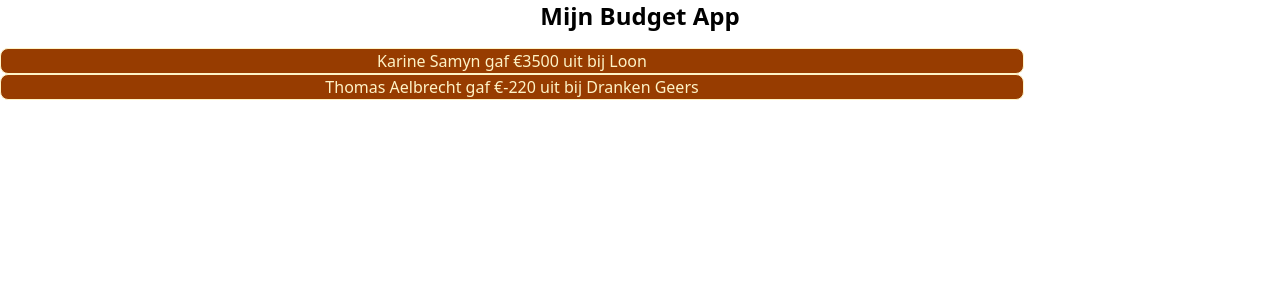
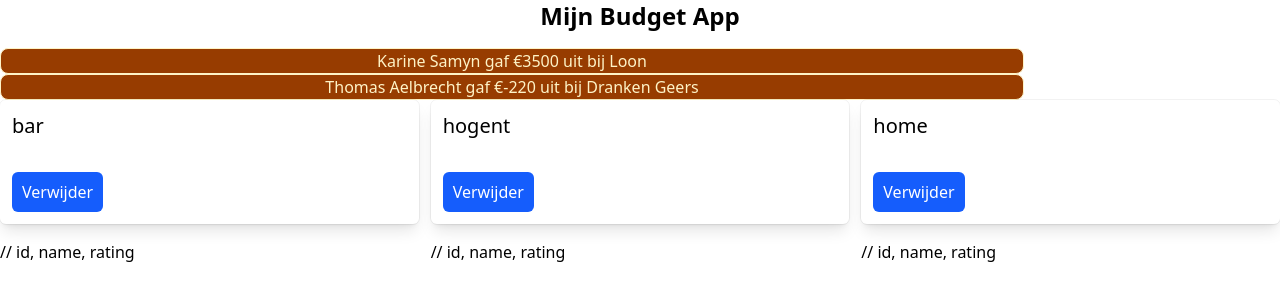
Before and after one commit to BennyClemmens/frontendweb-budget-2526, a React (Vite) app in the folder budget/: page / in a window 1280 px wide. Shown: the top 300 px of the page. Built offline with nearby package versions, Linux system fonts and the light colour scheme.

Commit message:
placelist component met remove handler

```diff
--- a/budget/src/App.jsx
+++ b/budget/src/App.jsx
@@ -1,5 +1,6 @@
 import Transaction from './components/transactions/Transaction';
 import { TRANSACTION_DATA } from './api/mock_data';
+import PlacesList from './components/places/PlacesList';
 
 function App() {
   return (
@@ -15,6 +16,7 @@ function App() {
           amount={trans.amount}
         />
       ))}
+      <PlacesList />
     </div>
   );
 }
--- /dev/null
+++ b/budget/src/components/places/Place.jsx
@@ -0,0 +1,14 @@
+const Place = ({ id, name, rating }) => {
+  const handleClick = () => {
+    const output = `you clicked the remove button from id ${id}`;
+    console.log(output);
+  };
+  return (
+    <div className="p-3 outline outline-black/5 rounded-md shadow-lg mb-4">
+      <h5 className="text-xl font-medium mb-2">{name}</h5>
+      <button className='mt-6 py-2 px-2.5 rounded-md bg-blue-600 text-white' onClick={handleClick}>Verwijder</button>
+    </div>
+  );
+};
+
+export default Place;
--- /dev/null
+++ b/budget/src/components/places/PlacesList.jsx
@@ -0,0 +1,21 @@
+import { PLACE_DATA } from '../../api/mock_data';
+import Place from './Place';
+
+const PlacesList = () => {
+  const places = PLACE_DATA;
+  return (
+    <div className="grid grid-cols-1 md:grid-cols-2 lg:grid-cols-3 2xl:grid-cols-4 gap-3">
+      {places
+        .sort((a, b) =>
+          a.name.toUpperCase().localeCompare(b.name.toUpperCase()),
+        )
+        .map((p) => (
+          <div key={p.id}>
+            <Place {...p} /> // id, name, rating
+          </div>
+        ))}
+    </div>
+  );
+};
+
+export default PlacesList;
```
